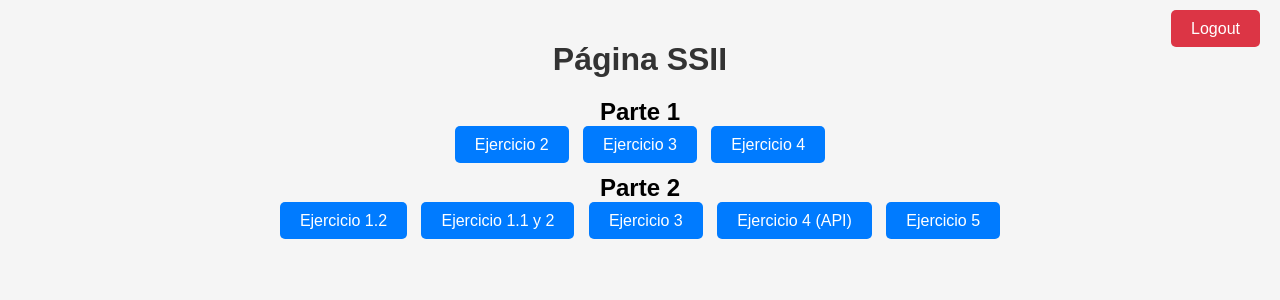
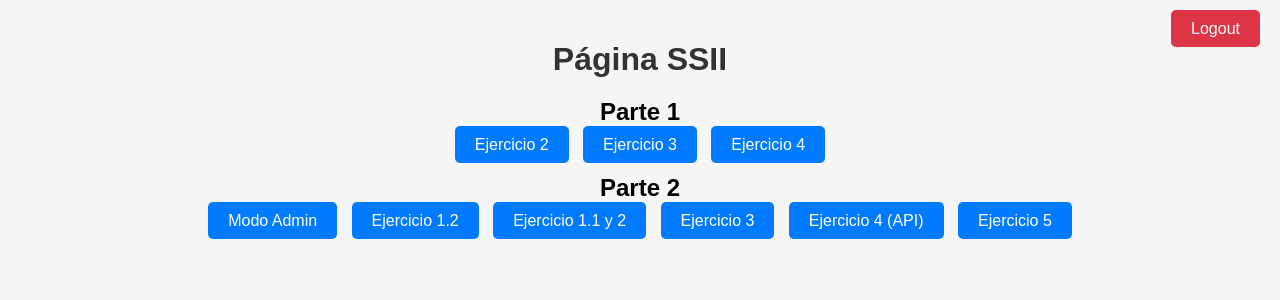
Before and after one commit to dprezp/domadores, a Flask app: page / in a window 1280 px wide. Shown: the top 300 px of the page. Run offline with Flask 3, Linux system fonts and the light colour scheme; the visitor is signed in with stand-in values (Sample User, id 1).

Commit message:
Boton Admin
Se me olvido el boton de Admin

```diff
--- a/templates/home.html
+++ b/templates/home.html
@@ -71,6 +71,9 @@
         </div>
         <div class="enlaces">
             <h2>Parte 2</h2>
+            {% if current_user.is_authenticated and current_user.role == 'admin' %}
+            <a href="/admin" class="enlace">Modo Admin</a>
+            {% endif %}
             <a href="/parte1-2" class="enlace">Ejercicio 1.2</a>
             <a href="/Ej1parte2" class="enlace">Ejercicio 1.1 y 2</a>
             <a href="/Ej3parte2" class="enlace">Ejercicio 3</a>
```
